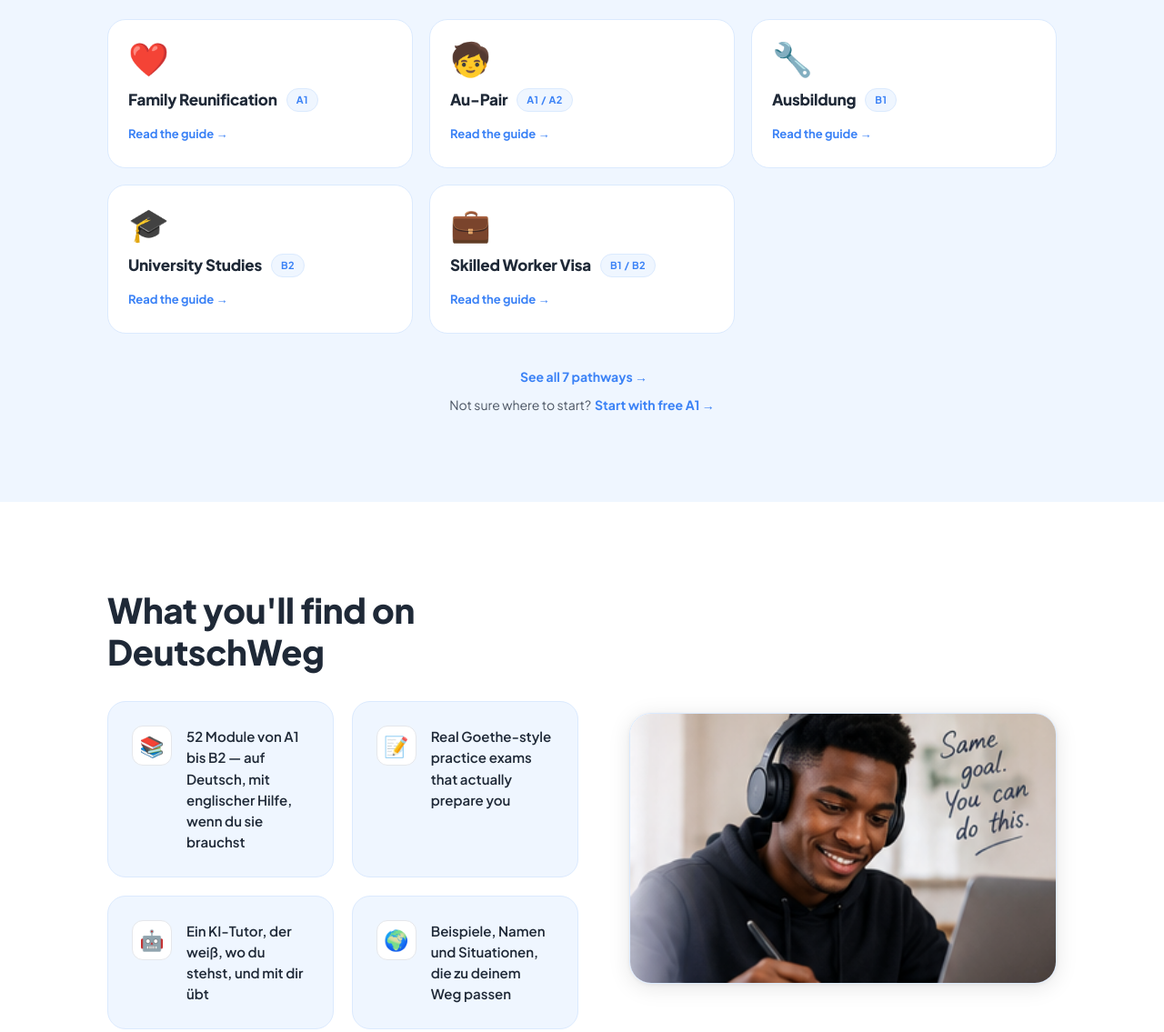
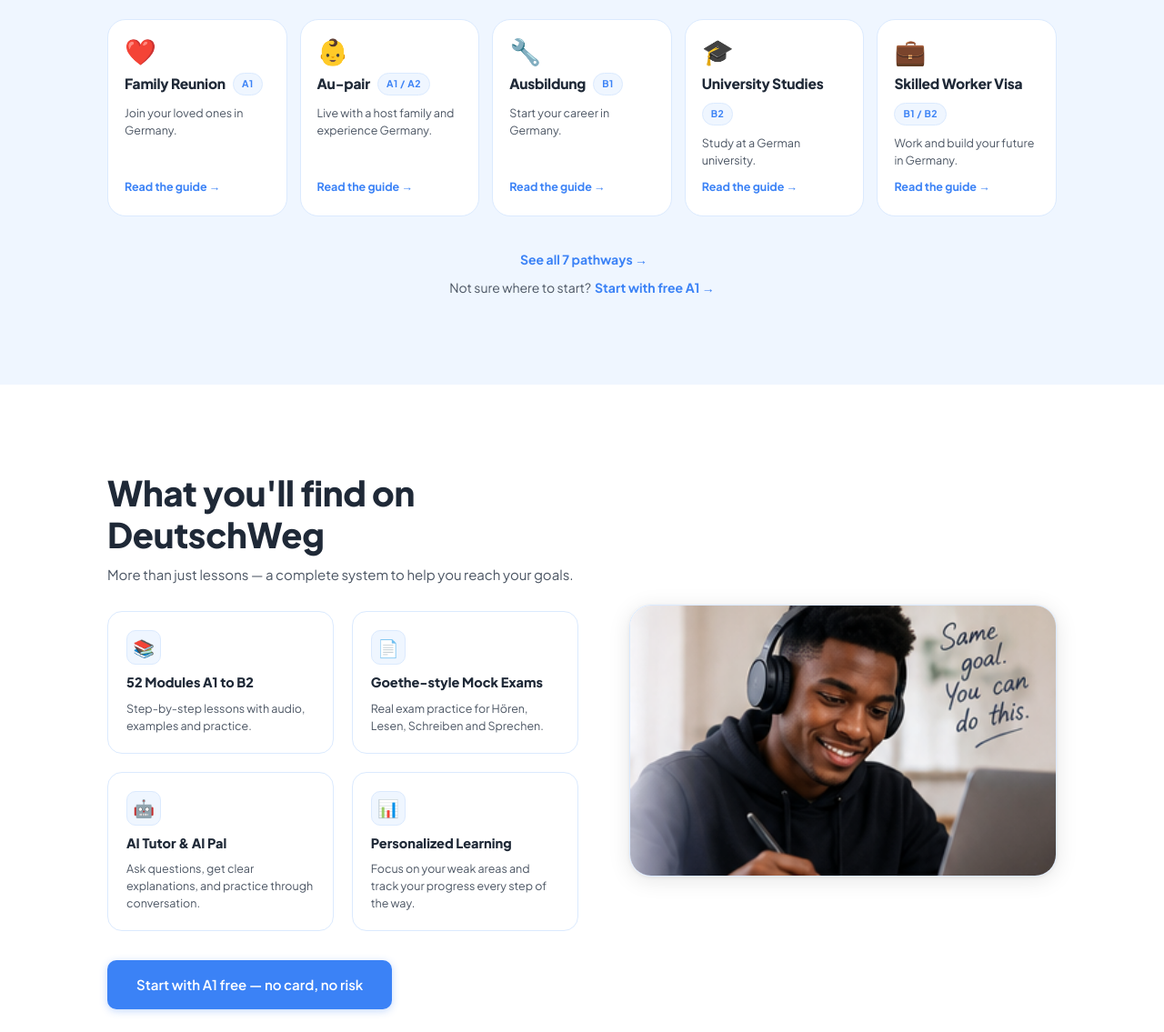
Before and after one commit to akimani87/deutschweg, a website: page index.html in a window 1280 px wide. Shown: the part 1120-2255 px from the top of the page at 91% size. Drawn offline with nearby package versions, Linux system fonts and the light colour scheme.

Commit message:
Align homepage sections with the approved visual demo
Reworks four sections to match the demo more closely, on top of the
prior visual pass (hero, final CTA, and pricing already matched and
were left alone):

- "Why are you learning German?": one row of 5 pathway cards on
  desktop (was a 3+2 wrap), each with a short description line added;
  titles/icons aligned to the demo (Family Reunion, au-pair icon).
- "What you'll find on DeutschWeg": added the missing subheading;
  cards rebuilt to icon/title/description (was icon + one bilingual
  sentence), English-only copy and icons matching the demo.
- "Three steps to exam success": light-blue section background
  (previously grey); copy shortened to match the demo's brevity.
- Testimonial: author line now shows "Kenya . Goethe A2" per the demo.

Also fixed a grey holdover in .pricing-card (grey bg/border) missed by
the earlier de-greying pass - now white with a pale-blue border,
consistent with every other card on the page.

No route, auth, pricing-logic, or product-page changes.

```diff
--- a/index.html
+++ b/index.html
@@ -205,33 +205,33 @@
 .paths-eyebrow{font-size:11px;font-weight:700;letter-spacing:2px;text-transform:uppercase;color:var(--blue);margin-bottom:14px;text-align:center;}
 .paths-h{font-size:38px;font-weight:800;line-height:1.2;letter-spacing:-0.3px;color:var(--dark);margin-bottom:14px;text-align:center;}
 .paths-sub{font-size:16px;color:var(--mid);line-height:1.7;max-width:560px;margin:0 auto 48px;text-align:center;}
-/* Mobile-first single column → 2 on tablet → 3 on desktop. With 5 cards
-   the bottom row will have 1 (tablet) or 2 (desktop) cards — visually
-   ragged but more scannable than a forced 5-wide row. */
-.paths-grid{display:grid;grid-template-columns:1fr;gap:18px;}
+/* Mobile-first single column → 2 on tablet → one row of 5 on desktop,
+   matching the demo. */
+.paths-grid{display:grid;grid-template-columns:1fr;gap:16px;}
 @media(min-width:640px){.paths-grid{grid-template-columns:repeat(2,1fr);}}
-@media(min-width:1000px){.paths-grid{grid-template-columns:repeat(3,1fr);}}
+@media(min-width:1000px){.paths-grid{grid-template-columns:repeat(5,1fr);gap:14px;}}
 .path-card{
   background:var(--white);border:1px solid var(--blue-mid);
-  border-radius:var(--radius-lg);padding:24px 22px;
-  display:flex;flex-direction:column;gap:14px;
+  border-radius:var(--radius-lg);padding:20px 18px;
+  display:flex;flex-direction:column;gap:10px;
   text-decoration:none;color:inherit;
   transition:transform .18s ease, box-shadow .18s ease, border-color .18s ease;
 }
 .path-card:hover{transform:translateY(-4px);box-shadow:var(--shadow-lg);border-color:var(--blue-mid);}
-.path-icon{font-size:36px;line-height:1;}
-.path-title-row{display:flex;align-items:center;gap:10px;flex-wrap:wrap;}
-.path-title{font-size:17px;font-weight:800;color:var(--dark);letter-spacing:-0.2px;margin:0;}
+.path-icon{font-size:28px;line-height:1;}
+.path-title-row{display:flex;align-items:center;gap:8px;flex-wrap:wrap;}
+.path-title{font-size:15.5px;font-weight:800;color:var(--dark);letter-spacing:-0.2px;margin:0;}
 .path-level-chip{
-  font-size:11px;font-weight:700;letter-spacing:0.5px;
+  font-size:10.5px;font-weight:700;letter-spacing:0.5px;
   background:var(--blue-light);color:var(--blue);
   border:1px solid var(--blue-mid);
-  border-radius:50px;padding:3px 10px;
+  border-radius:50px;padding:3px 9px;
   white-space:nowrap;
 }
+.path-desc{font-size:12.5px;color:var(--mid);line-height:1.5;}
 .path-cta{
   margin-top:auto;align-self:flex-start;
-  font-size:13px;font-weight:700;color:var(--blue);
+  font-size:12.5px;font-weight:700;color:var(--blue);
   border-bottom:2px solid transparent;
   transition:border-color .15s;
 }
@@ -246,17 +246,18 @@
 .what-inner{display:grid;grid-template-columns:1.1fr 1fr;gap:56px;align-items:center;}
 .what-h{
   font-size:38px;font-weight:800;line-height:1.2;
-  letter-spacing:-0.3px;margin-bottom:32px;color:var(--dark);
+  letter-spacing:-0.3px;margin-bottom:10px;color:var(--dark);
   text-align:left;
 }
+.what-sub{font-size:15px;color:var(--mid);line-height:1.6;margin-bottom:28px;}
 .what-grid{
   display:grid;grid-template-columns:repeat(2,1fr);
   gap:20px;margin-bottom:32px;
 }
 .what-card{
-  background:var(--blue-light);border:1px solid var(--blue-mid);
-  border-radius:20px;padding:26px;
-  display:flex;gap:16px;align-items:flex-start;
+  background:var(--white);border:1px solid var(--blue-mid);
+  border-radius:16px;padding:20px;
+  display:flex;flex-direction:column;gap:10px;
   transition:all 0.2s;
 }
 .what-img-col{width:100%;}
@@ -269,12 +270,13 @@
   transform:translateY(-3px);box-shadow:var(--shadow-lg);
 }
 .what-icon{
-  width:44px;height:44px;border-radius:12px;
-  background:var(--white);border:1px solid var(--border);
+  width:38px;height:38px;border-radius:10px;
+  background:var(--blue-light);border:1px solid var(--blue-mid);
   display:flex;align-items:center;justify-content:center;
-  font-size:22px;flex-shrink:0;
-}
-.what-text{font-size:15px;color:var(--dark);font-weight:600;line-height:1.55;}
+  font-size:19px;flex-shrink:0;
+}
+.what-card-title{font-size:14.5px;font-weight:800;color:var(--dark);line-height:1.3;}
+.what-card-desc{font-size:12.5px;color:var(--mid);line-height:1.5;}
 .what-cta-wrap{text-align:center;}
 .what-cta-note{font-size:13px;color:var(--light);margin-top:14px;}
 
@@ -308,10 +310,10 @@
 }
 
 /* ── HOW IT WORKS ── */
-.how-section{background:var(--bg);}
+.how-section{background:var(--blue-light);}
 .how-grid{display:grid;grid-template-columns:repeat(3,1fr);gap:24px;}
 .how-card{
-  background:var(--white);border:1px solid var(--border);border-radius:24px;
+  background:var(--white);border:1px solid var(--blue-mid);border-radius:24px;
   padding:32px 28px;transition:all 0.2s;
 }
 .how-card:hover{transform:translateY(-4px);box-shadow:var(--shadow-lg);}
@@ -400,7 +402,7 @@
   gap:24px;max-width:720px;margin:0 auto;
 }
 .pricing-card{
-  background:var(--bg);border:1.5px solid var(--border);
+  background:var(--white);border:1.5px solid var(--blue-mid);
   border-radius:20px;padding:32px 28px;text-align:left;
 }
 .pricing-card-premium{
@@ -751,18 +753,20 @@
       <a class="path-card" href="/blog-family-reunification.html">
         <div class="path-icon">❤️</div>
         <div class="path-title-row">
-          <h3 class="path-title">Family Reunification</h3>
+          <h3 class="path-title">Family Reunion</h3>
           <span class="path-level-chip">A1</span>
         </div>
+        <div class="path-desc">Join your loved ones in Germany.</div>
         <span class="path-cta">Read the guide →</span>
       </a>
 
       <a class="path-card" href="/blog-au-pair.html">
-        <div class="path-icon">🧒</div>
+        <div class="path-icon">👶</div>
         <div class="path-title-row">
-          <h3 class="path-title">Au-Pair</h3>
+          <h3 class="path-title">Au-pair</h3>
           <span class="path-level-chip">A1 / A2</span>
         </div>
+        <div class="path-desc">Live with a host family and experience Germany.</div>
         <span class="path-cta">Read the guide →</span>
       </a>
 
@@ -772,6 +776,7 @@
           <h3 class="path-title">Ausbildung</h3>
           <span class="path-level-chip">B1</span>
         </div>
+        <div class="path-desc">Start your career in Germany.</div>
         <span class="path-cta">Read the guide →</span>
       </a>
 
@@ -781,6 +786,7 @@
           <h3 class="path-title">University Studies</h3>
           <span class="path-level-chip">B2</span>
         </div>
+        <div class="path-desc">Study at a German university.</div>
         <span class="path-cta">Read the guide →</span>
       </a>
 
@@ -790,6 +796,7 @@
           <h3 class="path-title">Skilled Worker Visa</h3>
           <span class="path-level-chip">B1 / B2</span>
         </div>
+        <div class="path-desc">Work and build your future in Germany.</div>
         <span class="path-cta">Read the guide →</span>
       </a>
     </div>
@@ -807,22 +814,27 @@
     <div class="what-inner">
       <div>
         <h2 class="what-h">What you'll find on DeutschWeg</h2>
+        <p class="what-sub">More than just lessons — a complete system to help you reach your goals.</p>
         <div class="what-grid">
           <div class="what-card">
             <div class="what-icon">📚</div>
-            <div class="what-text">52 Module von A1 bis B2 — auf Deutsch, mit englischer Hilfe, wenn du sie brauchst</div>
+            <div class="what-card-title">52 Modules A1 to B2</div>
+            <div class="what-card-desc">Step-by-step lessons with audio, examples and practice.</div>
           </div>
           <div class="what-card">
-            <div class="what-icon">📝</div>
-            <div class="what-text">Real Goethe-style practice exams that actually prepare you</div>
+            <div class="what-icon">📄</div>
+            <div class="what-card-title">Goethe-style Mock Exams</div>
+            <div class="what-card-desc">Real exam practice for Hören, Lesen, Schreiben and Sprechen.</div>
           </div>
           <div class="what-card">
             <div class="what-icon">🤖</div>
-            <div class="what-text">Ein KI-Tutor, der weiß, wo du stehst, und mit dir übt</div>
+            <div class="what-card-title">AI Tutor &amp; AI Pal</div>
+            <div class="what-card-desc">Ask questions, get clear explanations, and practice through conversation.</div>
           </div>
           <div class="what-card">
-            <div class="what-icon">🌍</div>
-            <div class="what-text">Beispiele, Namen und Situationen, die zu deinem Weg passen</div>
+            <div class="what-icon">📊</div>
+            <div class="what-card-title">Personalized Learning</div>
+            <div class="what-card-desc">Focus on your weak areas and track your progress every step of the way.</div>
           </div>
         </div>
         <div class="what-cta-wrap" style="text-align:left;">
@@ -876,20 +888,20 @@
       <div class="how-card">
         <div class="how-num">1</div>
         <div class="how-icon">🎯</div>
-        <div class="how-title">Choose Your Level</div>
-        <div class="how-body">Pick A1, A2, B1 or B2 based on where you are. Not sure? Take our 3-question placement guide and we'll point you in the right direction.</div>
+        <div class="how-title">Choose your level</div>
+        <div class="how-body">Pick A1, A2, B1 or B2. Not sure? Take our 3-question guide.</div>
       </div>
       <div class="how-card">
         <div class="how-num">2</div>
         <div class="how-icon">📚</div>
-        <div class="how-title">Practice Lessons &amp; Quizzes</div>
-        <div class="how-body">Work through structured modules with interactive quizzes, audio, and AI-powered explanations in simple English — designed for how you think.</div>
+        <div class="how-title">Practice lessons &amp; quizzes</div>
+        <div class="how-body">Work through modules with interactive exercises and AI feedback.</div>
       </div>
       <div class="how-card">
         <div class="how-num">3</div>
         <div class="how-icon">📈</div>
-        <div class="how-title">Improve Based on Mistakes</div>
-        <div class="how-body">The AI tracks your weak areas and focuses your practice where you need it most. Every session gets smarter as you learn.</div>
+        <div class="how-title">Improve based on feedback</div>
+        <div class="how-body">The AI tracks your weak areas and gives you targeted practice.</div>
       </div>
     </div>
   </div>
@@ -973,7 +985,7 @@
           <div class="author-av"><img src="assets/images/testimonial-portrait.png" alt="Portrait of Ana M., a DeutschWeg learner"></div>
           <div>
             <div class="author-name">Ana M.</div>
-            <div class="author-sub">Goethe A2</div>
+            <div class="author-sub">🇰🇪 Kenya · Goethe A2</div>
           </div>
         </div>
       </div>
```
